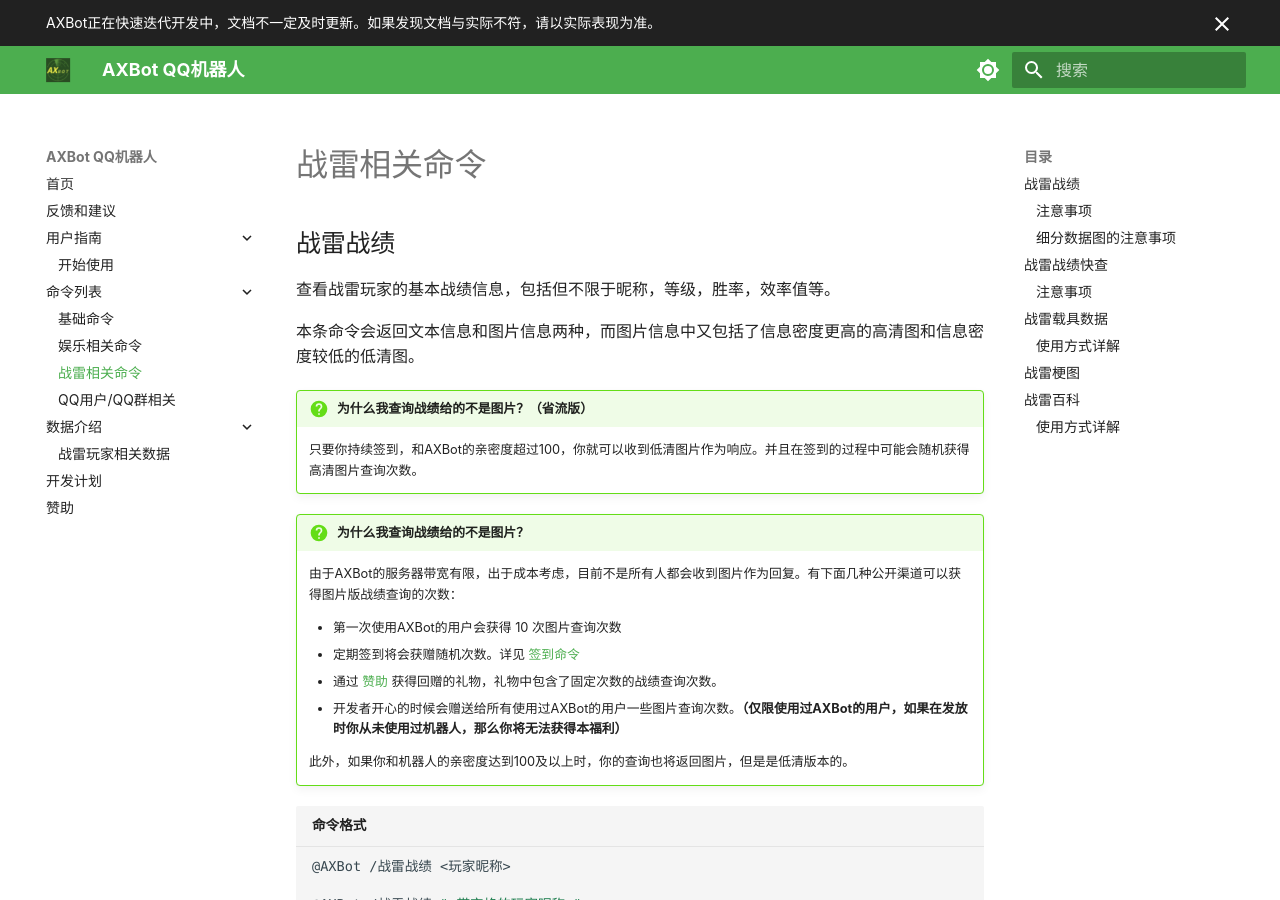
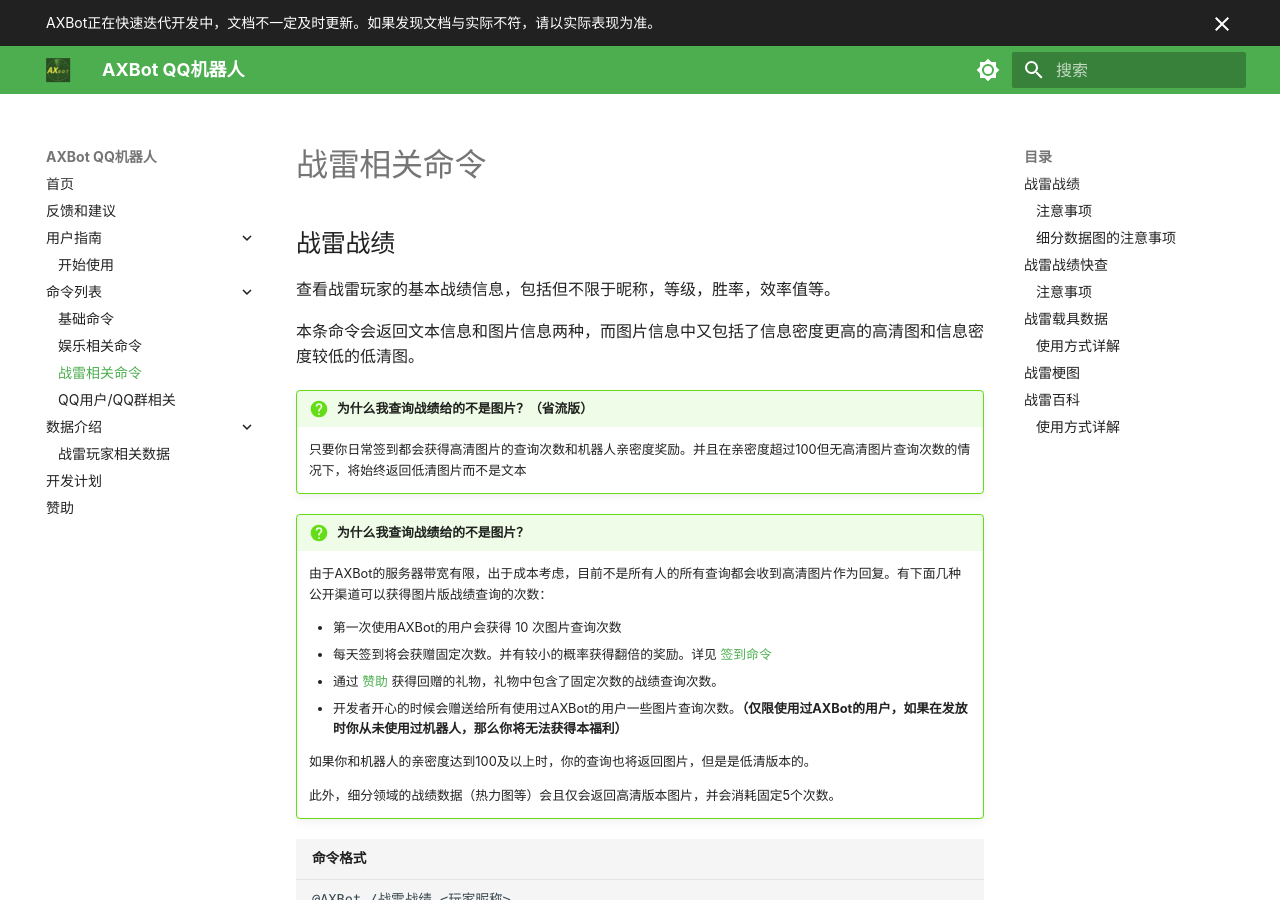
Before and after one commit to axiangcoding/axbot-qq-docs, an MkDocs documentation site: the page built from docs/command-list/wt-cmd.md, in a window 1280 px wide and 900 px high. Built offline with MkDocs 1.6.1 and Material for MkDocs 9.7.7, drawn with Linux system fonts in a browser that asks for light colours.

Commit message:
Update wt-cmd.md

````diff
--- a/docs/command-list/wt-cmd.md
+++ b/docs/command-list/wt-cmd.md
@@ -8,18 +8,20 @@
 
 !!! question "为什么我查询战绩给的不是图片？（省流版）"
 
-    只要你持续签到，和AXBot的亲密度超过100，你就可以收到低清图片作为响应。并且在签到的过程中可能会随机获得高清图片查询次数。
+    只要你日常签到都会获得高清图片的查询次数和机器人亲密度奖励。并且在亲密度超过100但无高清图片查询次数的情况下，将始终返回低清图片而不是文本
 
 !!! question "为什么我查询战绩给的不是图片？"
 
-    由于AXBot的服务器带宽有限，出于成本考虑，目前不是所有人都会收到图片作为回复。有下面几种公开渠道可以获得图片版战绩查询的次数：
+    由于AXBot的服务器带宽有限，出于成本考虑，目前不是所有人的所有查询都会收到高清图片作为回复。有下面几种公开渠道可以获得图片版战绩查询的次数：
 
     - 第一次使用AXBot的用户会获得 10 次图片查询次数
-    - 定期签到将会获赠随机次数。详见 [签到命令](./funny-cmd.md#_2)
+    - 每天签到将会获赠固定次数。并有较小的概率获得翻倍的奖励。详见 [签到命令](./funny-cmd.md#_2)
     - 通过 [赞助](../sponsor.md) 获得回赠的礼物，礼物中包含了固定次数的战绩查询次数。
     - 开发者开心的时候会赠送给所有使用过AXBot的用户一些图片查询次数。**（仅限使用过AXBot的用户，如果在发放时你从未使用过机器人，那么你将无法获得本福利）**
 
-    此外，如果你和机器人的亲密度达到100及以上时，你的查询也将返回图片，但是是低清版本的。
+    如果你和机器人的亲密度达到100及以上时，你的查询也将返回图片，但是是低清版本的。
+
+    此外，细分领域的战绩数据（热力图等）会且仅会返回高清版本图片，并会消耗固定5个次数。
 
 ```bash title="命令格式"
 @AXBot /战雷战绩 <玩家昵称>
````
